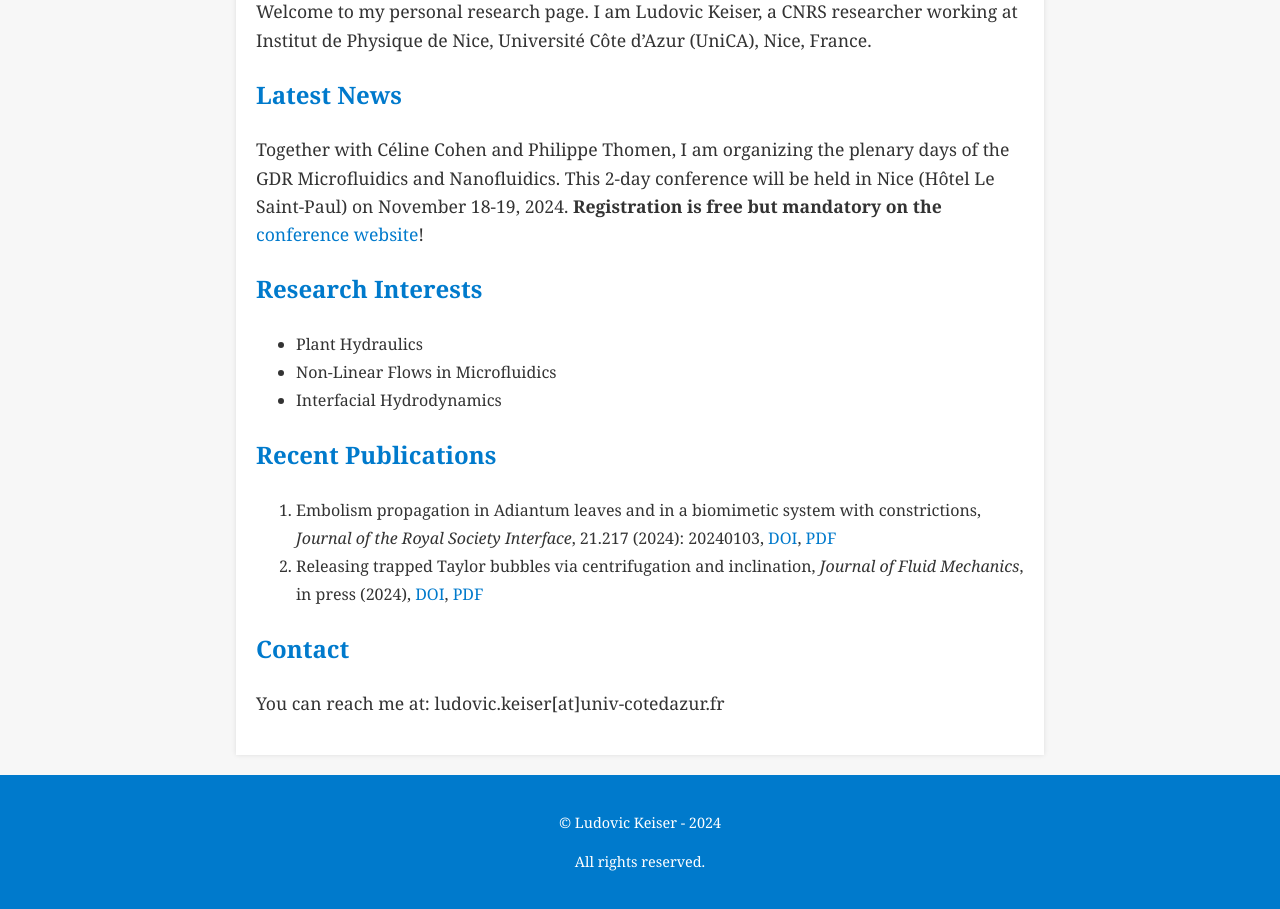
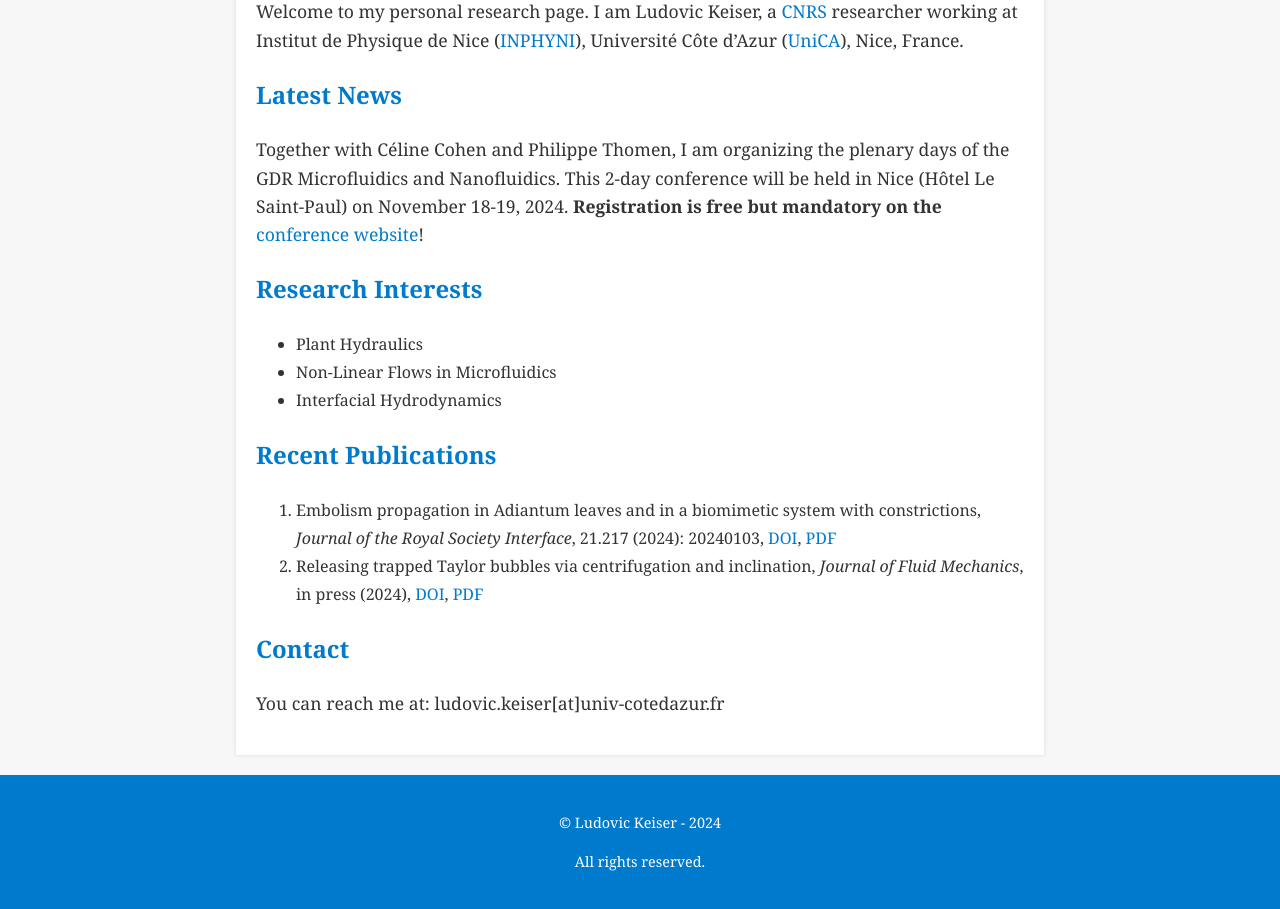
Before and after one commit to Keiser-sci/keiser-sci.github.io, a Jekyll site: the page built from index.md, in a window 1280 px wide. Shown: the part 431-1340 px from the top of the page. Built offline with Jekyll 4.4.1, drawn with Linux system fonts in a browser that asks for light colours; our own code applies the rules of GitHub Pages for plain Markdown files.

Commit message:
Update index.md

```diff
--- a/index.md
+++ b/index.md
@@ -8,7 +8,7 @@
 <meta name="author" content="Ludovic Keiser">
 
 
-Welcome to my personal research page. I am Ludovic Keiser, a CNRS researcher working at Institut de Physique de Nice, Université Côte d'Azur (UniCA), Nice, France.
+Welcome to my personal research page. I am Ludovic Keiser, a [CNRS](https://www.cnrs.fr/en) researcher working at Institut de Physique de Nice ([INPHYNI](https://inphyni.univ-cotedazur.eu)), Université Côte d'Azur ([UniCA](https://univ-cotedazur.eu)), Nice, France.
 
 ## Latest News
 
```
